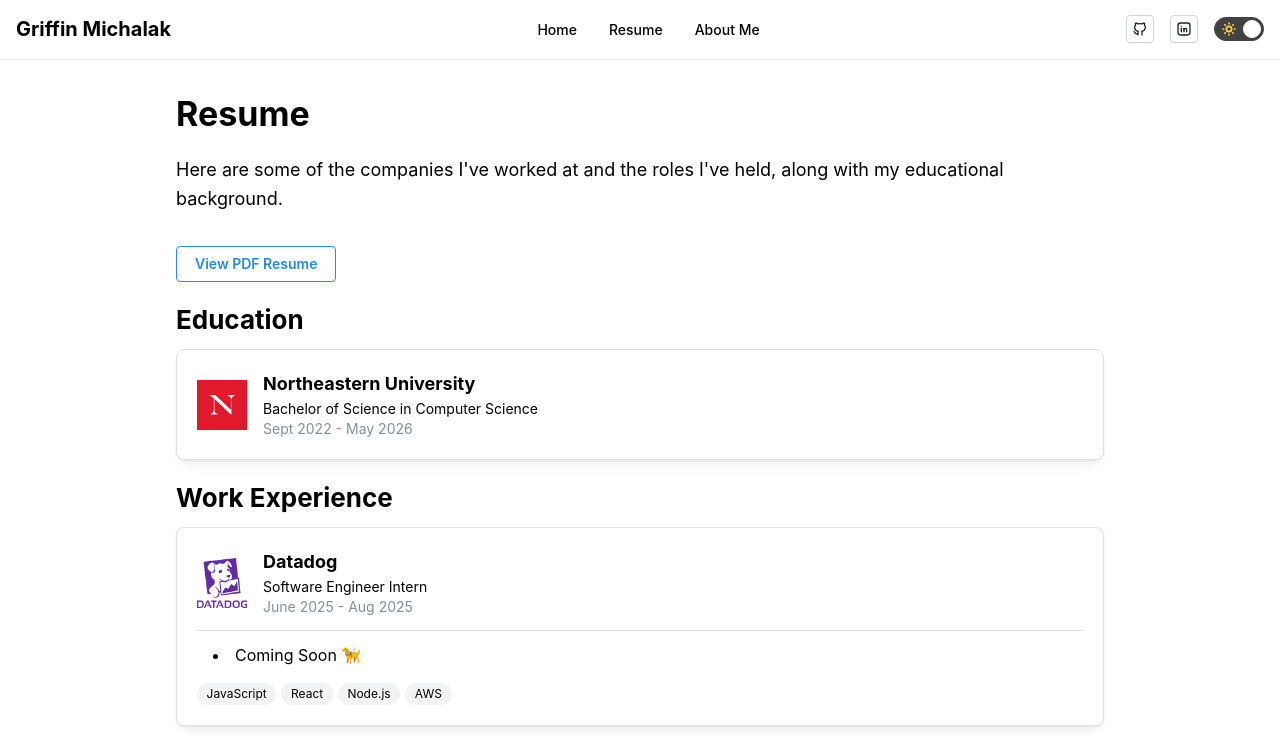
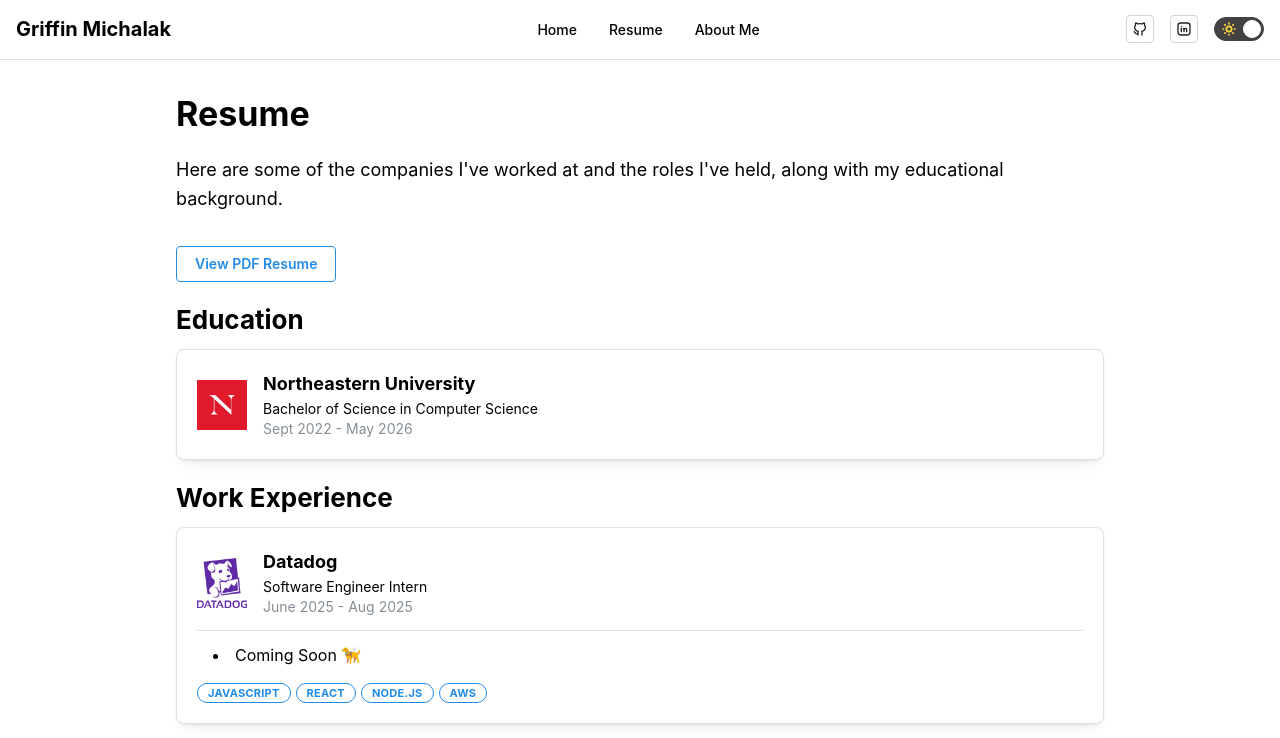
Before and after one commit to GriffinMichalak/gm-website, a Next.js app: page /resume in a window 1280 px wide. Shown: the top 738 px of the page. Built offline with nearby package versions, Linux system fonts and the light colour scheme.

Commit message:
Update ResumePage.tsx

```diff
--- a/components/ResumePage/ResumePage.tsx
+++ b/components/ResumePage/ResumePage.tsx
@@ -1,5 +1,6 @@
 import classes from './ResumePage.module.scss';
 import {
+  Badge,
   Button,
   Card,
   Container,
@@ -7,7 +8,6 @@ import {
   Group,
   Image,
   List,
-  Pill,
   Stack,
   Text,
   Title,
@@ -181,14 +181,21 @@ export default function ResumePage() {
             </List>
             <div style={{ marginTop: '10px' }}>
               {company.skills.map((skill, skillIndex) => (
-                <Pill
+                // <Pill
+                //   key={skillIndex}
+                //   variant="default"
+                //   color="blue"
+                //   style={{ marginRight: '5px', marginTop: '5px' }}
+                // >
+                //   {skill}
+                // </Pill>
+                <Badge
+                  style={{ marginRight: '5px', marginTop: '5px' }}
+                  variant="outline"
                   key={skillIndex}
-                  variant="default"
-                  color="blue"
-                  style={{ marginRight: '5px', marginTop: '5px' }}
                 >
                   {skill}
-                </Pill>
+                </Badge>
               ))}
             </div>
           </Card>
```
